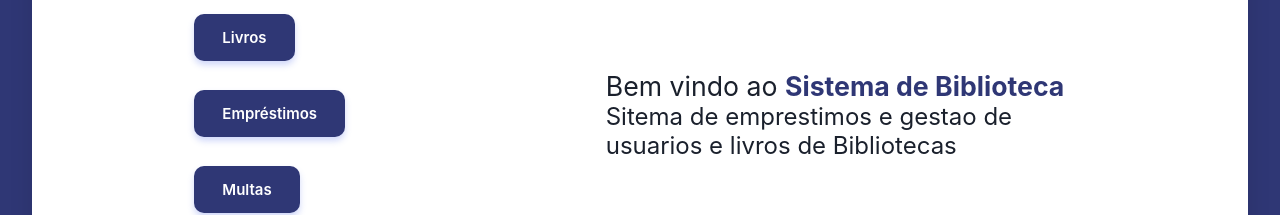
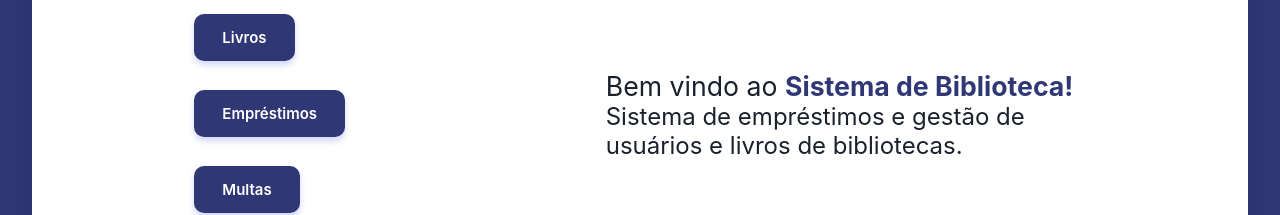
Before and after one commit to Andrelimamorais/SistemaBiblioteca, a plain HTML site: page frontend/index.html in a window 1280 px wide. Shown: the part 289-504 px from the top of the page. Drawn offline with Linux system fonts and the light colour scheme.

Commit message:
finalizacao

```diff
--- a/backend/services/EmprestimoService.js
+++ b/backend/services/EmprestimoService.js
@@ -33,9 +33,10 @@ class EmprestimoService {
       throw new Error('Livro não está disponível');
     }
 
+    const dias = Number.isInteger(Number(dados.dias_emprestimo)) && Number(dados.dias_emprestimo) > 0 ? Number(dados.dias_emprestimo) : 7;
     const dataRetirada = new Date();
     const dataPrevistaDevolucao = new Date(dataRetirada);
-    dataPrevistaDevolucao.setDate(dataPrevistaDevolucao.getDate() + (dados.dias_emprestimo || 7));
+    dataPrevistaDevolucao.setDate(dataPrevistaDevolucao.getDate() + dias);
 
     const emprestimo = new Emprestimo(
       null,
--- a/frontend/index.html
+++ b/frontend/index.html
@@ -34,11 +34,11 @@
             <div class="text-container">
               <p>
                 Bem vindo ao
-                <strong style="color: #2F3775">Sistema de Biblioteca</strong>
+                <strong style="color: #2f3775">Sistema de Biblioteca!</strong>
               </p>
               <p style="font-size: 18pt">
-                Sitema de emprestimos e gestao de usuarios e livros de
-                Bibliotecas
+                Sistema de empréstimos e gestão de usuários e livros de
+                bibliotecas.
               </p>
             </div>
           </div>
```
